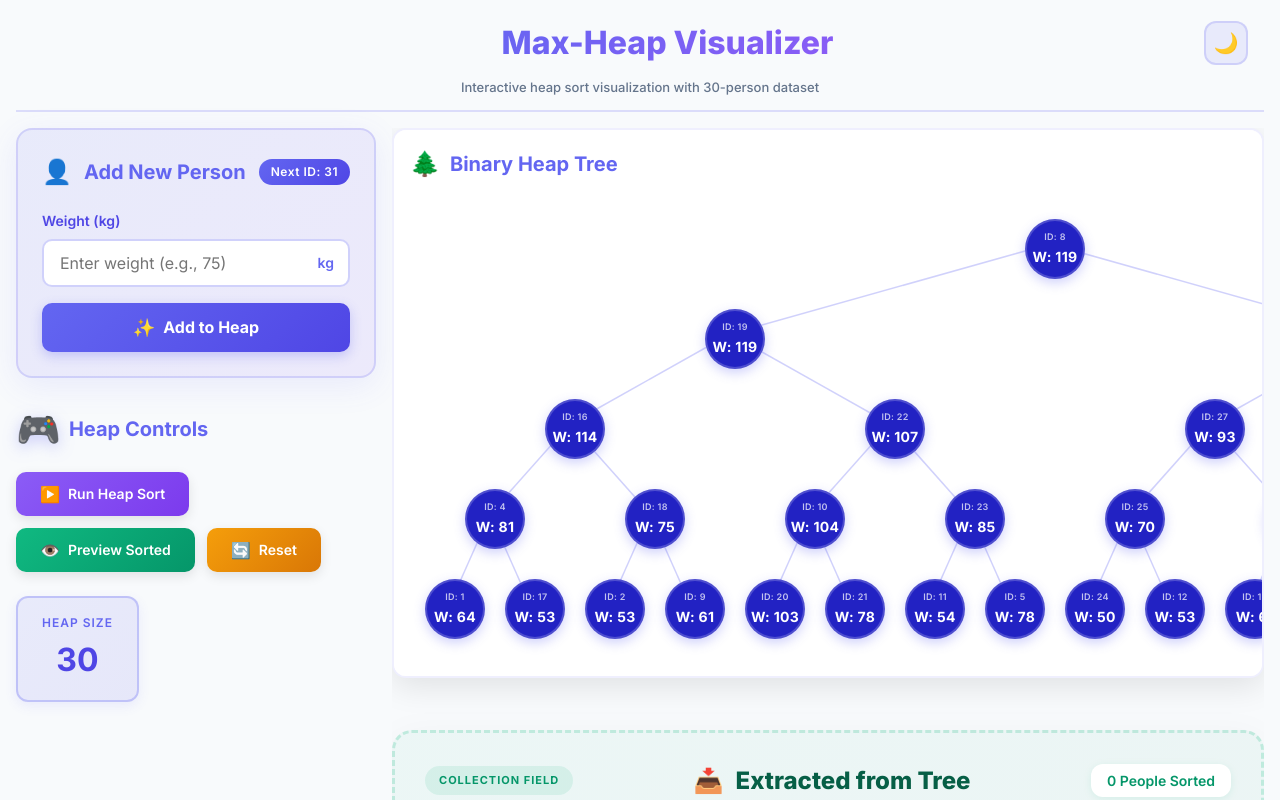
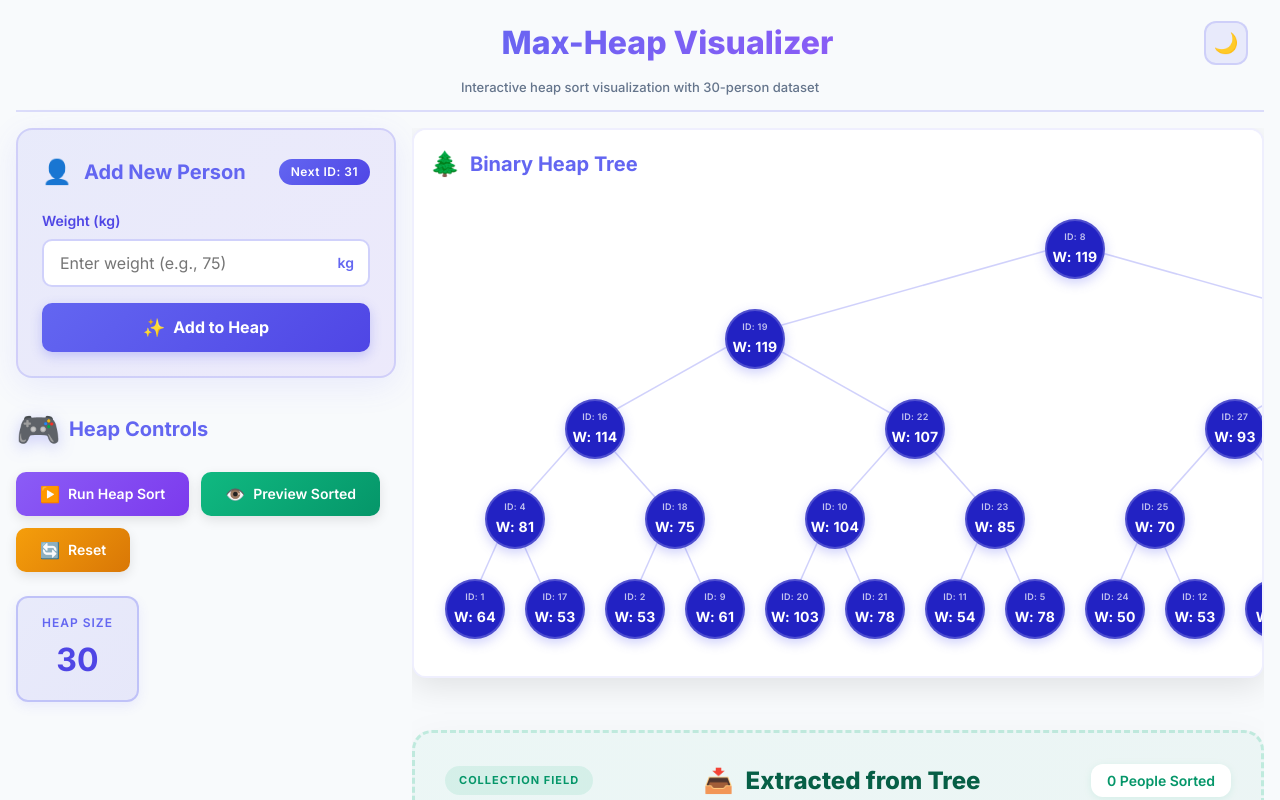
Before and after one commit to marziasu/react-heap-sort-visualization, a React (Vite) app: page / in a window 1280 px wide. Shown: the top 800 px of the page. Built offline with nearby package versions, Linux system fonts and the light colour scheme.

Commit message:
left panel size update

```diff
--- a/src/App.css
+++ b/src/App.css
@@ -167,7 +167,7 @@ body.dark-mode {
 
 .app-content {
   display: grid;
-  grid-template-columns: 360px 1fr;
+  grid-template-columns: 380px 1fr;
   gap: 16px;
   margin-bottom: 16px;
 }
@@ -176,7 +176,7 @@ body.dark-mode {
   display: flex;
   flex-direction: column;
   gap: 0;
-  max-width: 360px;
+  max-width: 380px;
 }
 
 .right-panel {
```
